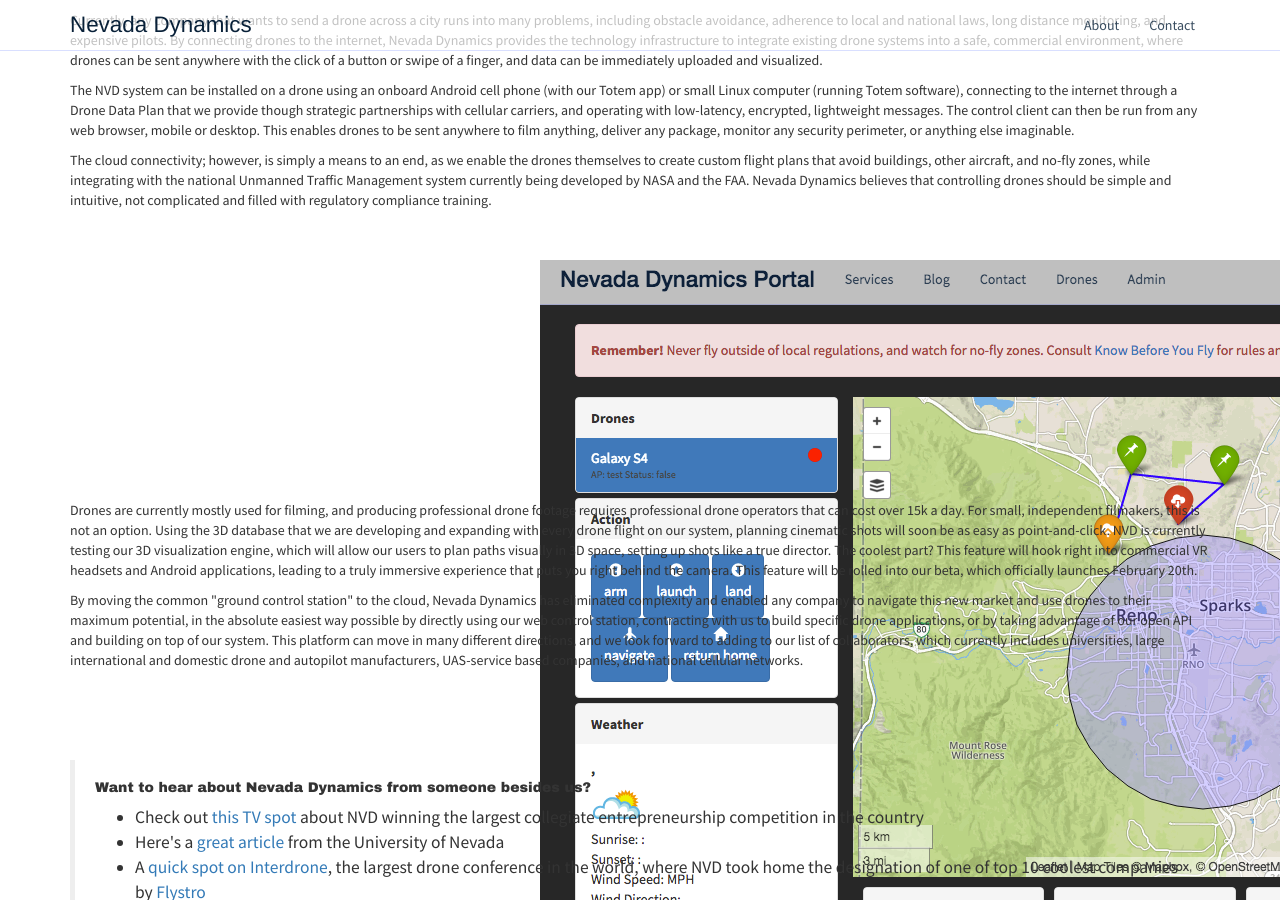
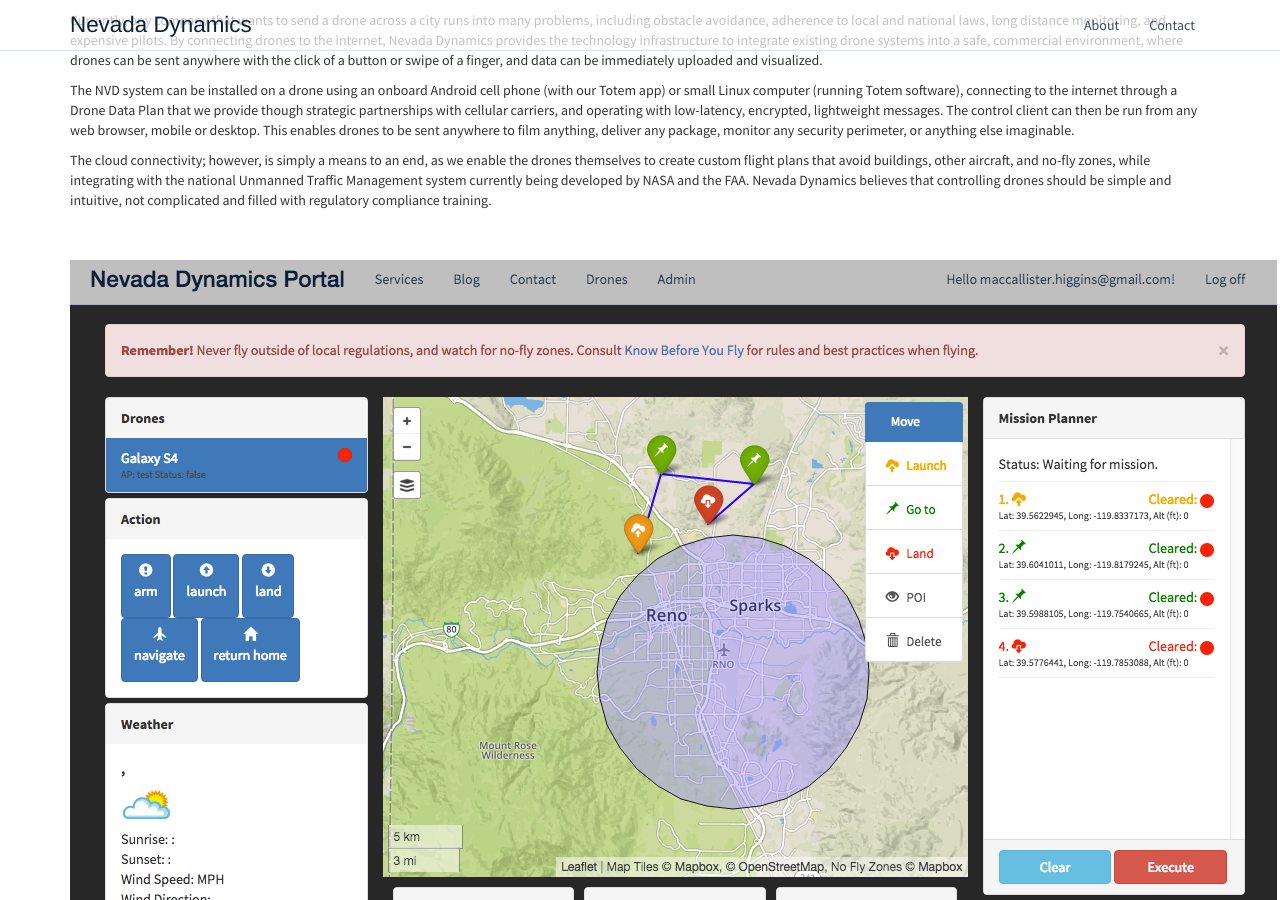
Before and after one commit to NevadaDynamics/NevadaDynamics.github.io, a Jekyll site: the page built from tango.html, in a window 1280 px wide and 900 px high, scrolled down 2318 px. Built offline with Jekyll 4.4.1, drawn with Linux system fonts in a browser that asks for light colours; nearby versions of some CDN libraries; Markdown is read by kramdown in place of the engine named in the settings; comment, search, counter and statistics services are not loaded.

Commit message:
Update site.css

```diff
--- a/css/site.css
+++ b/css/site.css
@@ -301,10 +301,7 @@
   margin-bottom:20px;
 }
 
-.gcs {
-  display: block;
-  margin-left: auto;
-  margin-right: auto;
-  width: 200px;
-  height: 200px;
-}
+IMG.gcs {
+    display: block;
+    margin-left: auto;
+    margin-right: auto }
```
